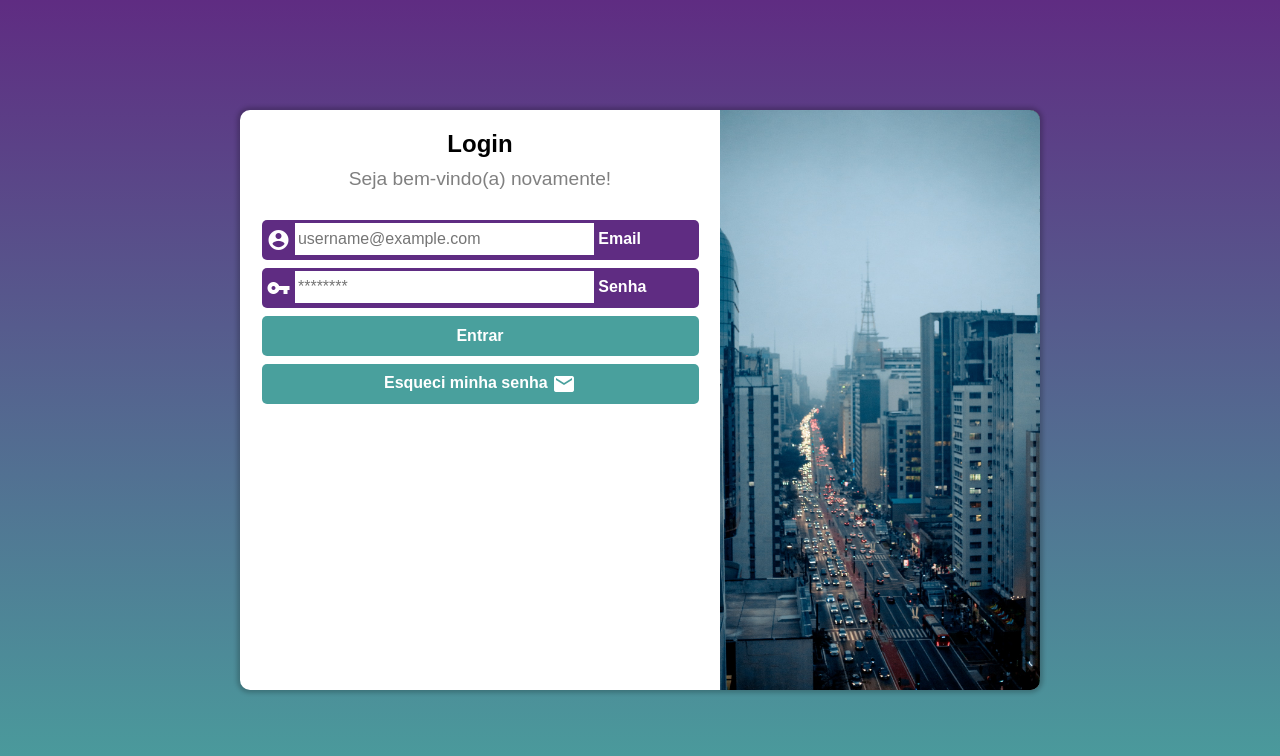
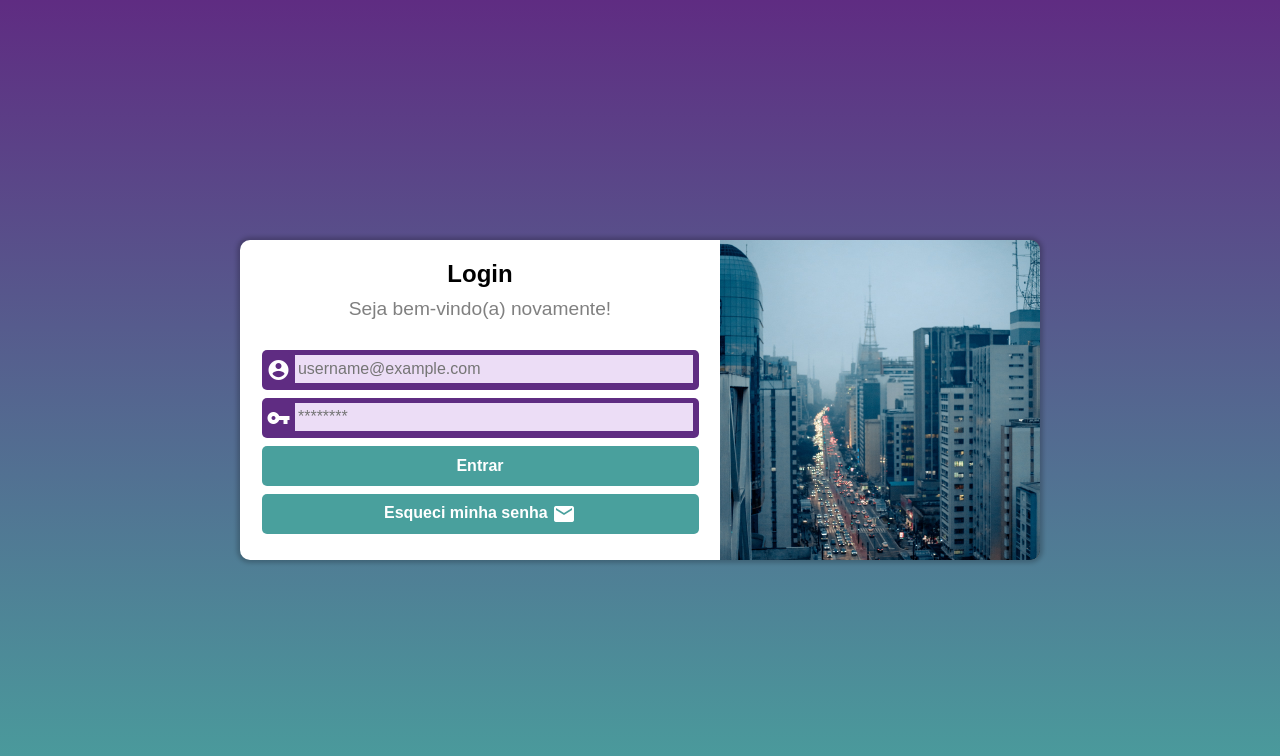
Before and after one commit to n-loco/projeto-login, a plain HTML site: page index.html in a window 1280 px wide. Drawn offline with Linux system fonts and the light colour scheme.

Commit message:
CSS ajustes

```diff
--- a/estilos/form.css
+++ b/estilos/form.css
@@ -34,14 +34,24 @@ div#form > p {
 .campo > input {
     font-size: 1em;
 
-    width: 70%;
-    height: 80%;
+    background-color: #ecddf6;
+
+    width: calc(100% - 29px);
+    height: 70%;
 
     padding: 0px 3px;
 
     border: none;
 
     outline: none;
+}
+
+.campo > input:hover {
+    background-color: #f1e9f6;
+}
+
+.campo > input:focus-within {
+    background-color: white;
 }
 
 .campo i {
--- a/estilos/mq.css
+++ b/estilos/mq.css
@@ -8,6 +8,7 @@
 
     section#login {
         width: 80vw;
+        height: 320px;
     }
 
     section#login > div#imagem {
@@ -37,6 +38,7 @@
 
     section#login {
         width: 800px;
+        height: 320px;
     }
 
     section#login > div#imagem {
--- a/estilos/style.css
+++ b/estilos/style.css
@@ -35,7 +35,7 @@ section#login {
     overflow: hidden;
 
     width: 350px;
-    height: 580px;
+    height: 510px;
 
     position: absolute;
 
--- a/index.html
+++ b/index.html
@@ -29,17 +29,15 @@
                 <h1>Login</h1>
                 <p>Seja bem-vindo(a) novamente!</p>
 
-                <form method="post">
+                <form action="." method="post">
 
                     <div class="campo">
                         <label for="ilogin"><i class="material-icons">account_circle</i></label>
                         <input type="email" name="login" id="ilogin" placeholder="username@example.com" required>
-                        <label for="ilogin">Email</label>
                     </div>
                     <div class="campo">
                         <label for="isenha"><i class="material-icons">vpn_key</i></label>
                         <input type="password" name="senha" id="isenha" placeholder="********" required minlength="8">
-                        <label for="isenha">Senha</label>
                     </div>
                     <input type="submit" value="Entrar">
                     <a href="https://youtu.be/dQw4w9WgXcQ" target="_blank" rel="external">
```
